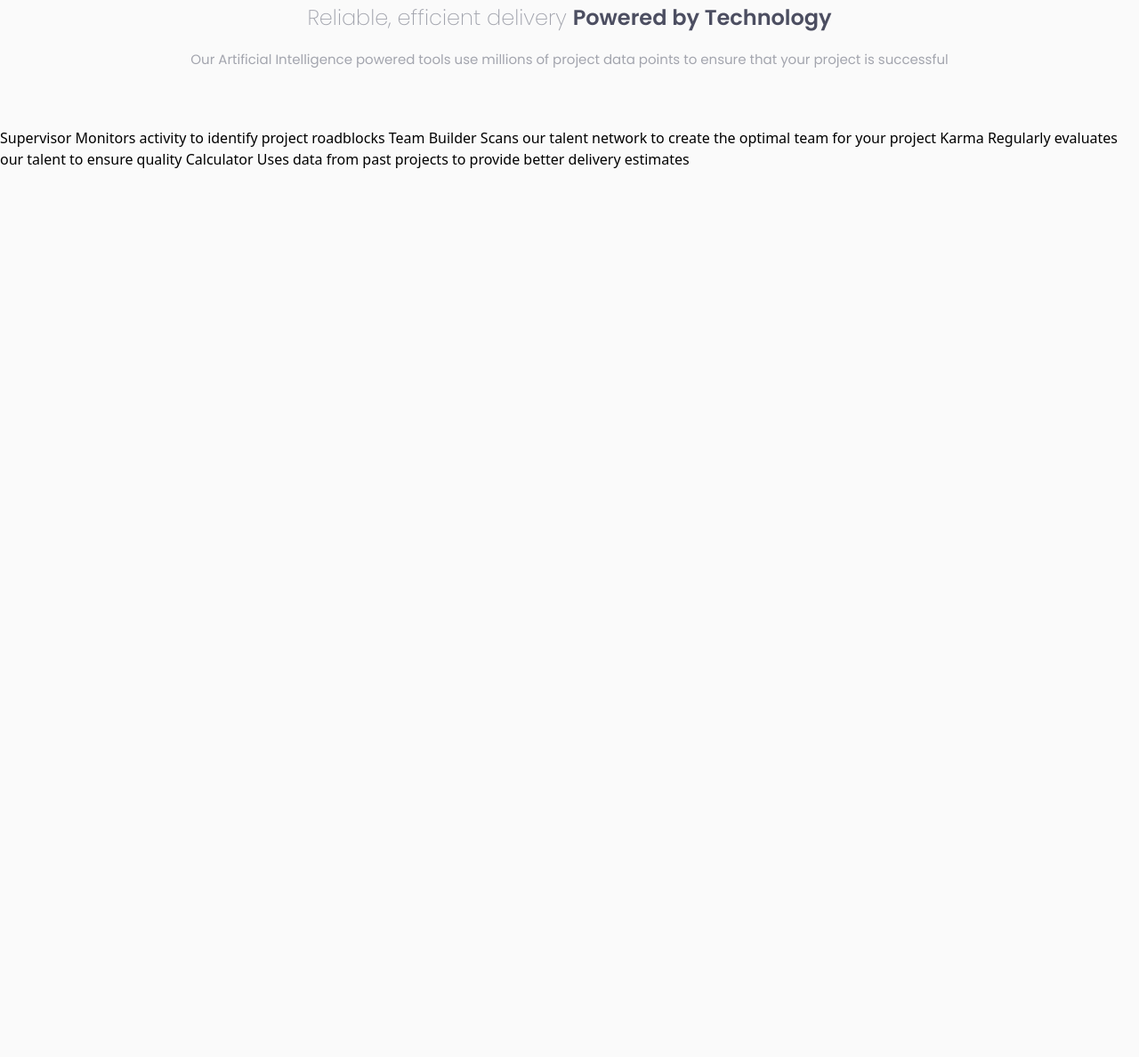
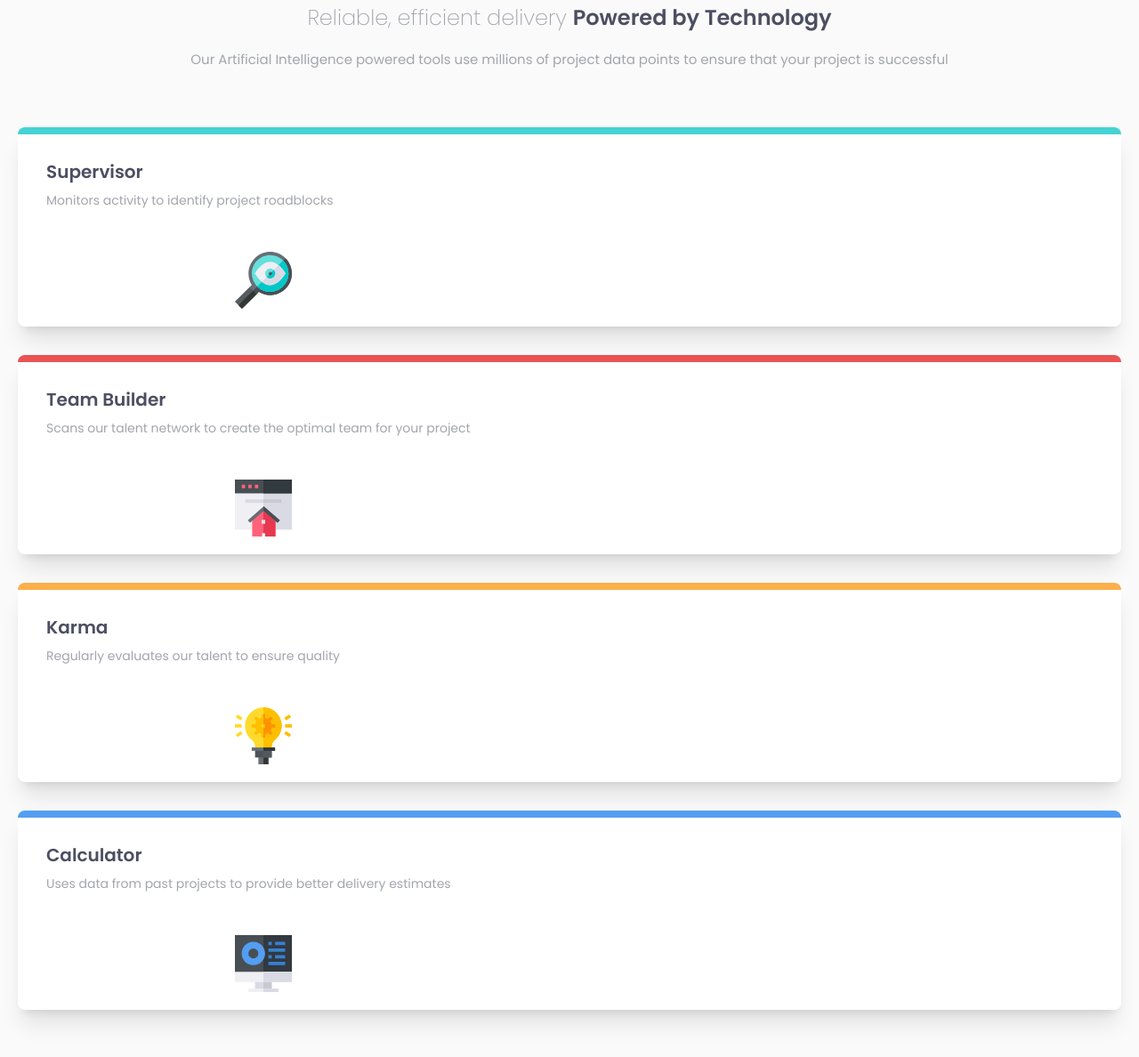
Before and after one commit to Abaljerind/four-card-feature, a website: page index.html in a window 1280 px wide. Shown: the part 60-1248 px from the top of the page at 89% size. Before the commit the page ends 800 px from the top, so only its background shows below. Drawn offline with Linux system fonts and the light colour scheme.

Commit message:
add 4 cards + styles

```diff
--- a/index.html
+++ b/index.html
@@ -23,10 +23,39 @@
         <h3 class="mb-5 text-2xl font-extralight text-grayishBlue">Reliable, efficient delivery <span class="font-semibold text-veryDarkBlue">Powered by Technology</span></h3>
         <p class="px-5 text-[15px] text-grayishBlue">Our Artificial Intelligence powered tools use millions of project data points to ensure that your project is successful</p>
       </div>
+
+      <div class="mt-16 rounded-lg border-t-[0.5rem] border-solid border-t-cyan bg-white shadow-xl">
+        <div class="p-5">
+          <h3 class="mb-2 ml-3 mt-2 text-xl font-semibold text-veryDarkBlue">Supervisor</h3>
+          <p class="ml-3 text-sm text-grayishBlue">Monitors activity to identify project roadblocks</p>
+          <img src="images/icon-supervisor.svg" alt="Icon Supervisor" class="ml-56 mt-12" />
+        </div>
+      </div>
+
+      <div class="mt-8 rounded-lg border-t-[0.5rem] border-solid border-t-red bg-white shadow-xl">
+        <div class="p-5">
+          <h3 class="mb-2 ml-3 mt-2 text-xl font-semibold text-veryDarkBlue">Team Builder</h3>
+          <p class="ml-3 text-sm text-grayishBlue">Scans our talent network to create the optimal team for your project</p>
+          <img src="images/icon-team-builder.svg" alt="Icon Team Builder" class="ml-56 mt-12" />
+        </div>
+      </div>
+
+      <div class="mt-8 rounded-lg border-t-[0.5rem] border-solid border-t-orange bg-white shadow-xl">
+        <div class="p-5">
+          <h3 class="mb-2 ml-3 mt-2 text-xl font-semibold text-veryDarkBlue">Karma</h3>
+          <p class="ml-1 px-2 text-sm text-grayishBlue">Regularly evaluates our talent to ensure quality</p>
+          <img src="images/icon-karma.svg" alt="Icon karma" class="ml-56 mt-12" />
+        </div>
+      </div>
+
+      <div class="mb-10 mt-8 rounded-lg border-t-[0.5rem] border-solid border-t-blue bg-white shadow-xl">
+        <div class="p-5">
+          <h3 class="mb-2 ml-3 mt-2 text-xl font-semibold text-veryDarkBlue">Calculator</h3>
+          <p class="ml-1 px-2 text-sm text-grayishBlue">Uses data from past projects to provide better delivery estimates</p>
+          <img src="images/icon-calculator.svg" alt="Icon Calculator" class="ml-56 mt-12" />
+        </div>
+      </div>
     </section>
-
-    Supervisor Monitors activity to identify project roadblocks Team Builder Scans our talent network to create the optimal team for your project Karma Regularly evaluates our
-    talent to ensure quality Calculator Uses data from past projects to provide better delivery estimates
 
     <!-- <footer>
       <p class="attribution">Challenge by <a href="https://www.frontendmentor.io?ref=challenge" target="_blank">Frontend Mentor</a>. Coded by <a href="#">Your Name Here</a>.</p>
```
Also changed, not shown: css/output.css.
